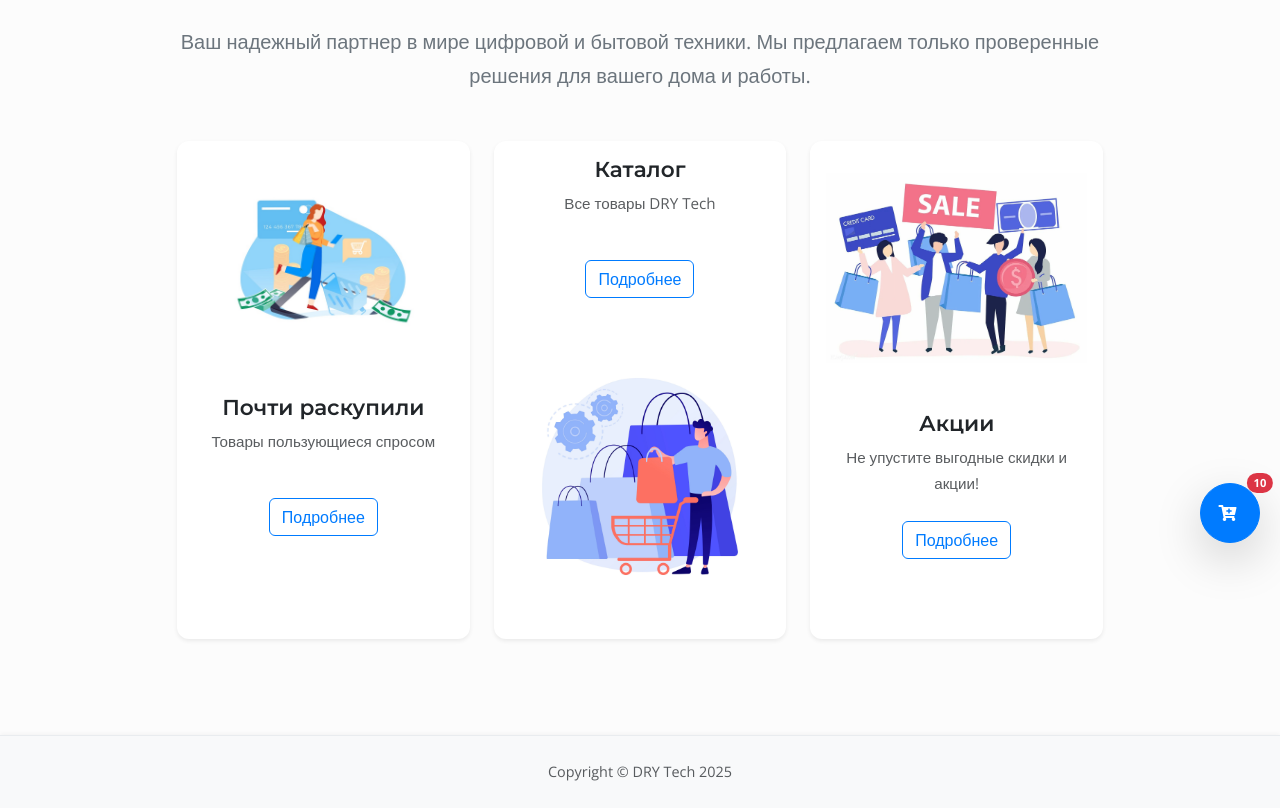
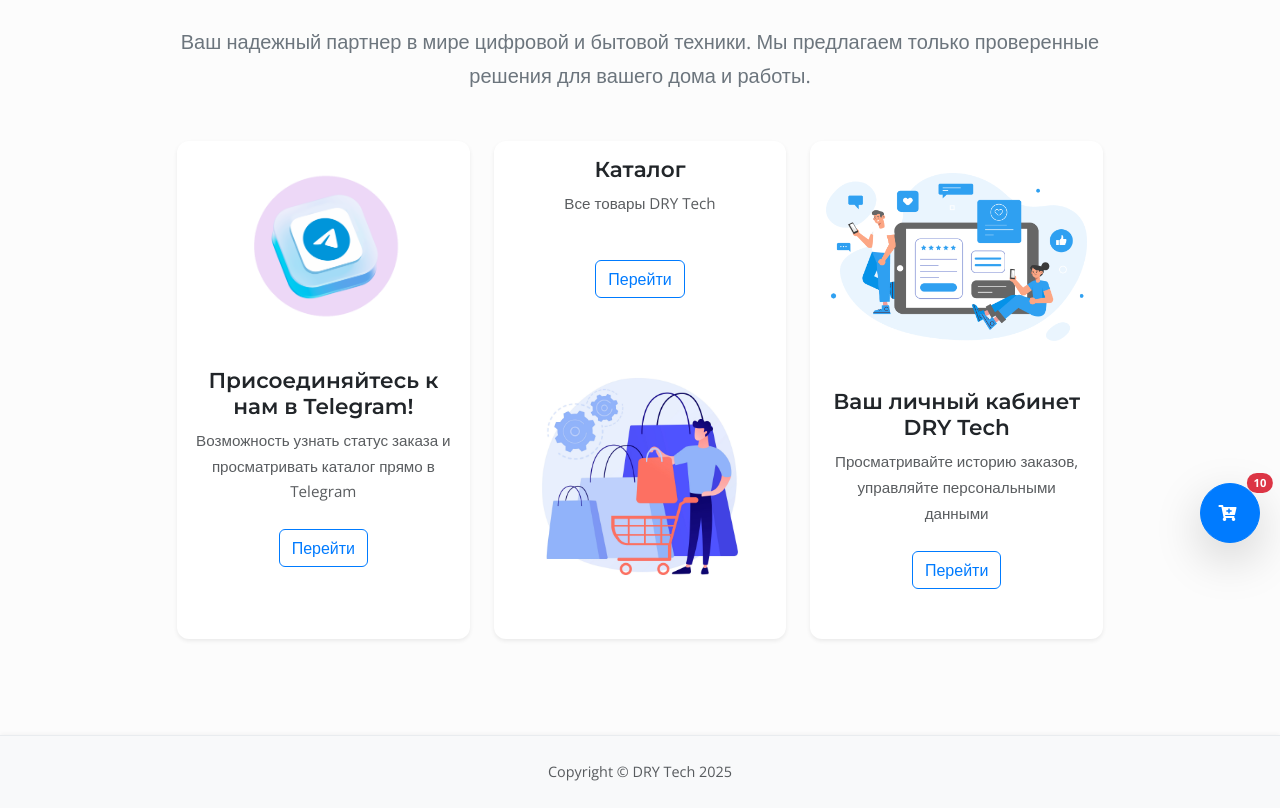
Before and after one commit to shousy123/app1, a Django app: page / in a window 1280 px wide. Shown: the part 237-1045 px from the top of the page. Run offline with Django 4.2, Linux system fonts and the light colour scheme; a user stored in the database is signed in; data comes from the database, SQL or seed files in the repository; tables that the repository leaves empty hold one stand-in row (values such as "Sample post"); some libraries are stand-ins or nearby versions.

Commit message:
second3 optimaiz two

```diff
--- a/goods/templates/goods/catalog.html
+++ b/goods/templates/goods/catalog.html
@@ -75,7 +75,7 @@
     </div>
 
     <div class="col-lg-9">
-        <h2 class="mb-4 mtrem2 text-center text-md-start">Категория: {{ current_category_name }}</h2>
+        <h2 class="mb-4 mtrem2 text-center text-md-start">{{ current_category_name }}</h2>
         <div class="row gx-4 gy-4">
             {% for product in goods %}
             <div class="col-lg-4 col-md-6">
--- a/goods/views.py
+++ b/goods/views.py
@@ -35,7 +35,7 @@ def catalog(request, category_slug=None):
     current_page = paginator.page(int(page))
 
     context = {
-        "title": "HOME - каталог",
+        "title": "DRY Tech - каталог",
         "goods": current_page,
         "slug_url": category_slug,
         "current_category_name": current_category_name,
--- a/main/templates/main/index.html
+++ b/main/templates/main/index.html
@@ -12,12 +12,14 @@
                     <div class="row gx-4 gy-4">
                         <div class="col-md-6 col-lg-4">
                             <div class="card h-100 border-0 shadow-sm">
-                                <img src="{% static "deps/images/sc.jpg" %}" class="card-img-top p-3"
+                                <img src="{% static "deps/images/tg.png" %}" class="card-img-top p-3"
                                     alt="Последние товары">
                                 <div class="card-body">
-                                    <h5 class="card-title text-dark">Почти раскупили</h5>
-                                    <p class="card-text text-muted">Товары пользующиеся спросом</p>
-                                    <a href="#" class="btn btn-outline-primary mt-2">Подробнее</a>
+                                    <h5 class="card-title text-dark">Присоединяйтесь к нам в Telegram!</h5>
+                                    <p class="card-text text-muted">Возможность узнать статус заказа и просматривать каталог прямо в Telegram</p>
+                                    <a href="https://t.me/DRY_Tech_Bot" class="btn btn-outline-primary mt-2">
+                                        Перейти
+                                    </a>
                                 </div>
                             </div>
                         </div>
@@ -26,19 +28,19 @@
                                 <div class="card-body">
                                     <h5 class="card-title text-dark more">Каталог</h5>
                                     <p class="card-text text-muted more1">Все товары DRY Tech</p>
-                                    <a href="{% url "catalog:index" "all" %}" class="btn btn-outline-primary mt-2">Подробнее</a>
+                                    <a href="{% url "catalog:index" "all" %}" class="btn btn-outline-primary mt-2">Перейти</a>
                                 </div>
                                 <img src="{% static "deps/images/catalog.webp" %}" class="card-img-top p-3" alt="Каталог">
                             </div>
                         </div>
                         <div class="col-md-6 col-lg-4">
                             <div class="card h-100 border-0 shadow-sm">
-                                <img src="{% static "deps/images/acs.webp" %}" class="card-img-top p-3"
+                                <img src="{% static "deps/images/lp.png" %}" class="card-img-top p-3"
                                     alt="Акции">
                                 <div class="card-body">
-                                    <h5 class="card-title text-dark">Акции</h5>
-                                    <p class="card-text text-muted">Не упустите выгодные скидки и акции!</p>
-                                    <a href="#" class="btn btn-outline-primary mt-2">Подробнее</a>
+                                    <h5 class="card-title text-dark">Ваш личный кабинет DRY Tech</h5>
+                                    <p class="card-text text-muted">Просматривайте историю заказов, управляйте персональными данными</p>
+                                    <a href="{% url "user:profile" %}" class="btn btn-outline-primary mt-2">Перейти</a>
                                 </div>
                             </div>
                         </div>
--- a/main/views.py
+++ b/main/views.py
@@ -8,8 +8,8 @@ def index(request):
 
     context = {
 
-        'title': 'HOME - Главная',
-        'content': 'Магазин мебели HOME',
+        'title': 'DRY Tech - Главная',
+        'content': 'DRY Tech',
 
     }
 
@@ -19,7 +19,7 @@ def about(request):
 
     context = {
 
-        'title': 'HOME - О нас',
+        'title': 'DRY Tech - О нас',
         'content': 'О нас',
         'text_on_page': 'Текст о том почему этот магазин такой хороший и товар такой крутой',
 
--- a/orders/views.py
+++ b/orders/views.py
@@ -69,7 +69,7 @@ def create_order(request):
         form = CreateOrderForm(initial=initial)
 
     context = {
-        'title': 'Home - Оформление заказа',
+        'title': 'DRY Tech - Оформление заказа',
         'form': form,
         'order': True,
     }
--- a/static/deps/css/my_css.css
+++ b/static/deps/css/my_css.css
@@ -268,5 +268,5 @@ body {
 }
 
 .mt-custom-alert {
-    margin-top: 40px; /* Здесь также укажите нужное значение */
+    margin-top: 60px; /* Здесь также укажите нужное значение */
 }
--- a/users/views.py
+++ b/users/views.py
@@ -36,7 +36,7 @@ def login(request) :
         form = UserLoginForm()
 
     context = {
-        'title': 'Home - Авторизация',
+        'title': 'DRY Tech - Авторизация',
         'form' : form,
         }
     return render(request, 'users/login.html', context)
@@ -62,7 +62,7 @@ def registration(request) :
         form = UserRegistrationForm()
 
     context = {
-        'title': 'Home - Регистрация',
+        'title': 'DRY Tech - Регистрация',
         'form' : form
         }
     return render(request, 'users/registration.html', context)
@@ -91,7 +91,7 @@ def profile(request) :
     )
 
     context = {
-        'title': 'Home - Кабинет',
+        'title': 'DRY Tech - Профиль',
         'form': form,
         'orders': orders
         }
```
Also changed, not shown: static/deps/images/lp.png (added), static/deps/images/tg.png (added).
